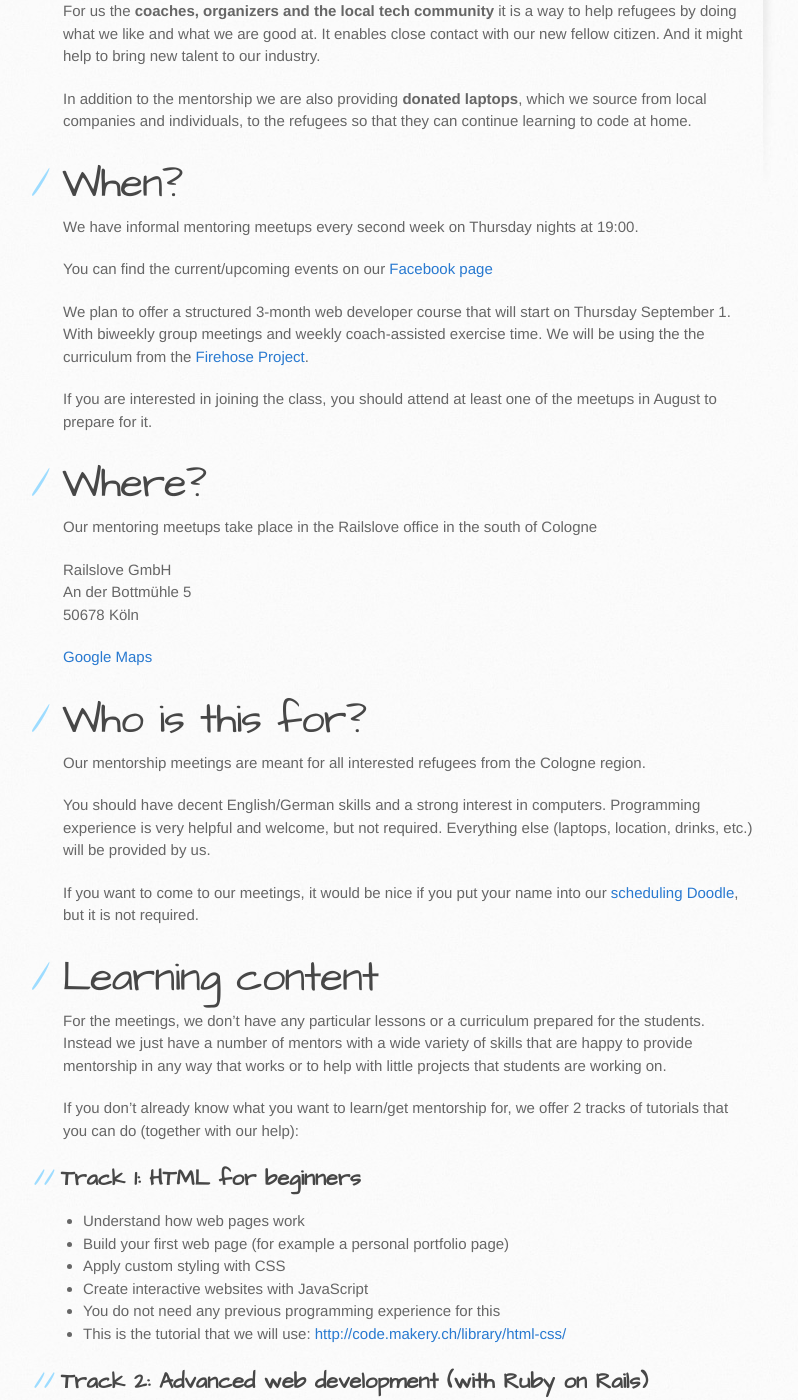
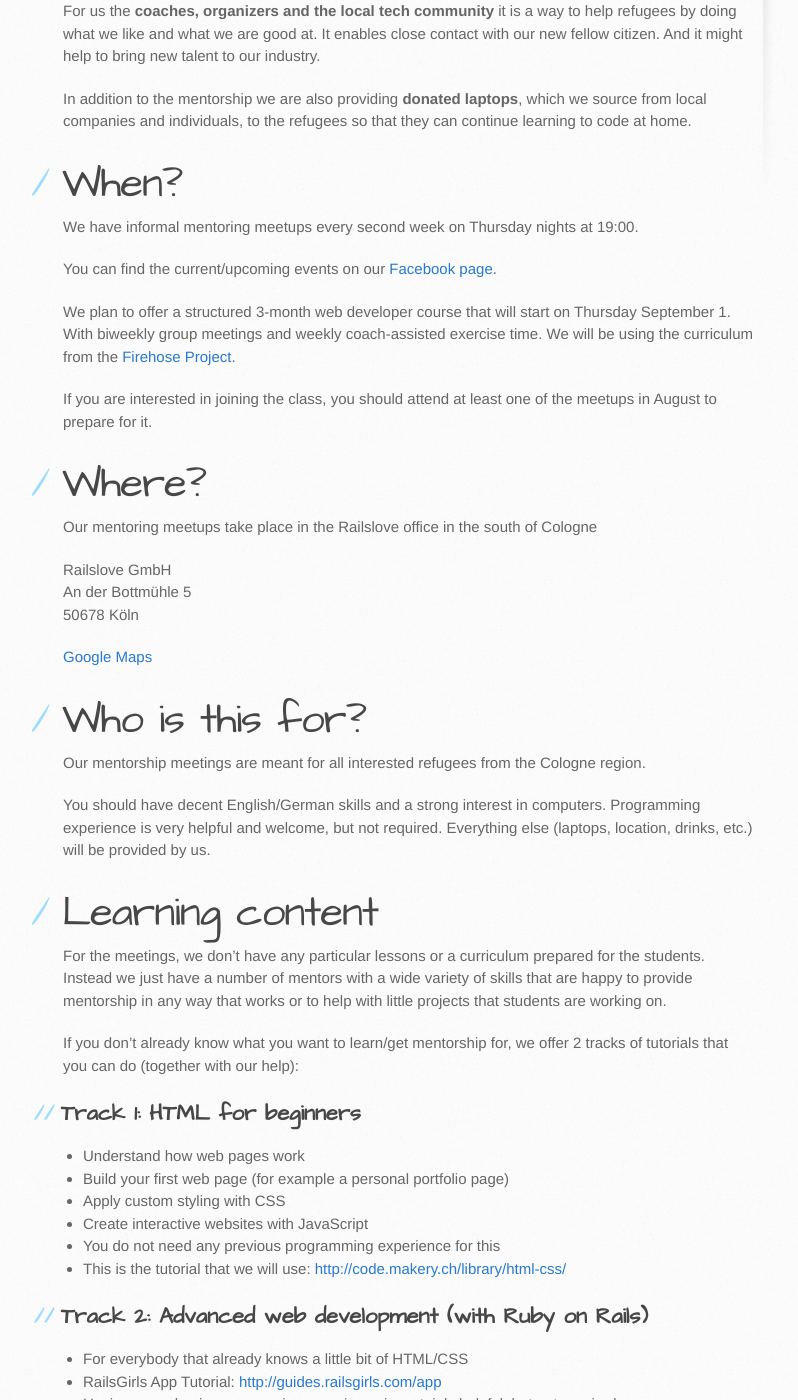
Before and after one commit to colognerb/refugees, a Jekyll site: the page built from en/index.md, in a window 1280 px wide and 1400 px high, scrolled down 663 px. Shown: the whole window, without its empty margins (107-905 px from the left). Built offline with Jekyll 4.4.1, drawn with Linux system fonts in a browser that asks for light colours.

Commit message:
no more doodle

```diff
--- a/en/index.md
+++ b/en/index.md
@@ -21,9 +21,9 @@ In addition to the mentorship we are also providing **donated laptops**, which w
 
 We have informal mentoring meetups every second week on Thursday nights at 19:00.
 
-You can find the current/upcoming events on our [Facebook page](https://www.facebook.com/rorcologne/events)
+You can find the current/upcoming events on our [Facebook page](https://www.facebook.com/rorcologne/events).
 
-We plan to offer a structured 3-month web developer course that will start on Thursday September 1.  With biweekly group meetings and weekly coach-assisted exercise time.  We will be using the the curriculum from the [Firehose Project](https://www.thefirehoseproject.com/).
+We plan to offer a structured 3-month web developer course that will start on Thursday September 1.  With biweekly group meetings and weekly coach-assisted exercise time.  We will be using the curriculum from the [Firehose Project](https://www.thefirehoseproject.com/).
 
 If you are interested in joining the class, you should attend at least one of the meetups in August to prepare for it.
 
@@ -45,7 +45,6 @@ Our mentorship meetings are meant for all interested refugees from the Cologne r
 You should have decent English/German skills and a strong interest in computers. Programming experience is very helpful and welcome, but not required.  Everything else (laptops,
 location, drinks, etc.) will be provided by us.
 
-If you want to come to our meetings, it would be nice if you put your name into our [scheduling Doodle](http://doodle.com/poll/vspxtbxfvfxwpdtg), but it is not required.
 
 # Learning content
 
```
